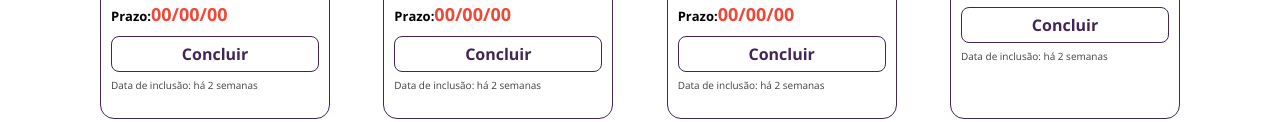
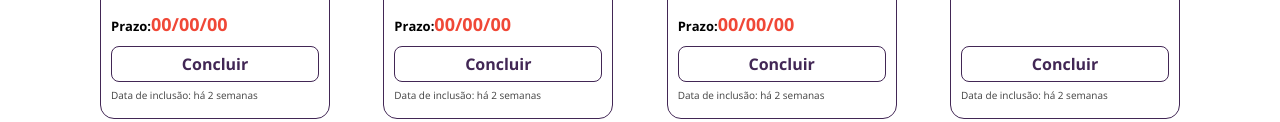
Before and after one commit to wellingtonollv/wellingtonollv.github.io, a plain HTML site: page index.html in a window 1280 px wide. Shown: the part 846-968 px from the top of the page. Drawn offline with nearby package versions, Linux system fonts and the light colour scheme.

Commit message:
Add files via upload

```diff
--- a/css/style.scss
+++ b/css/style.scss
@@ -238,10 +238,10 @@ html {
     }
 
     .tarefa-texts {
-        display: table!important;
+        display: grid;
 
         height: 180px;
-        table-layout: fixed;
+
 
         .name {
             font-style: normal;
@@ -249,7 +249,7 @@ html {
             font-size: 14px;
             line-height: 19px;
             color: #414141;
-            display: table-header-group!important;
+
 
         }
 
@@ -261,11 +261,11 @@ html {
             color: #000000;
 
             height: 50px;
-            display: table-header-group!important;
+
         }
 
         .prazo {
-            padding-top: 5px;
+            padding-top: 15px;
             font-size: 13px;
         }
 
--- a/index.html
+++ b/index.html
@@ -128,6 +128,8 @@
                     <p class="description">Descrição da tarefa, o que deve ser feito e muitas informações que explicam
                         melhor do que se
                         trata.</p>
+                    <div class="prazo" style=" visibility: hidden;"><strong>Prazo:</strong><span class="prazo-data">00/00/00</span></div>
+
                     <button class="btn">Concluir</button>
                     <div class="inclusao">Data de inclusão: há 2 semanas</div>
                 </div>
```
Also changed, not shown: css/style.css, 1 other file.
